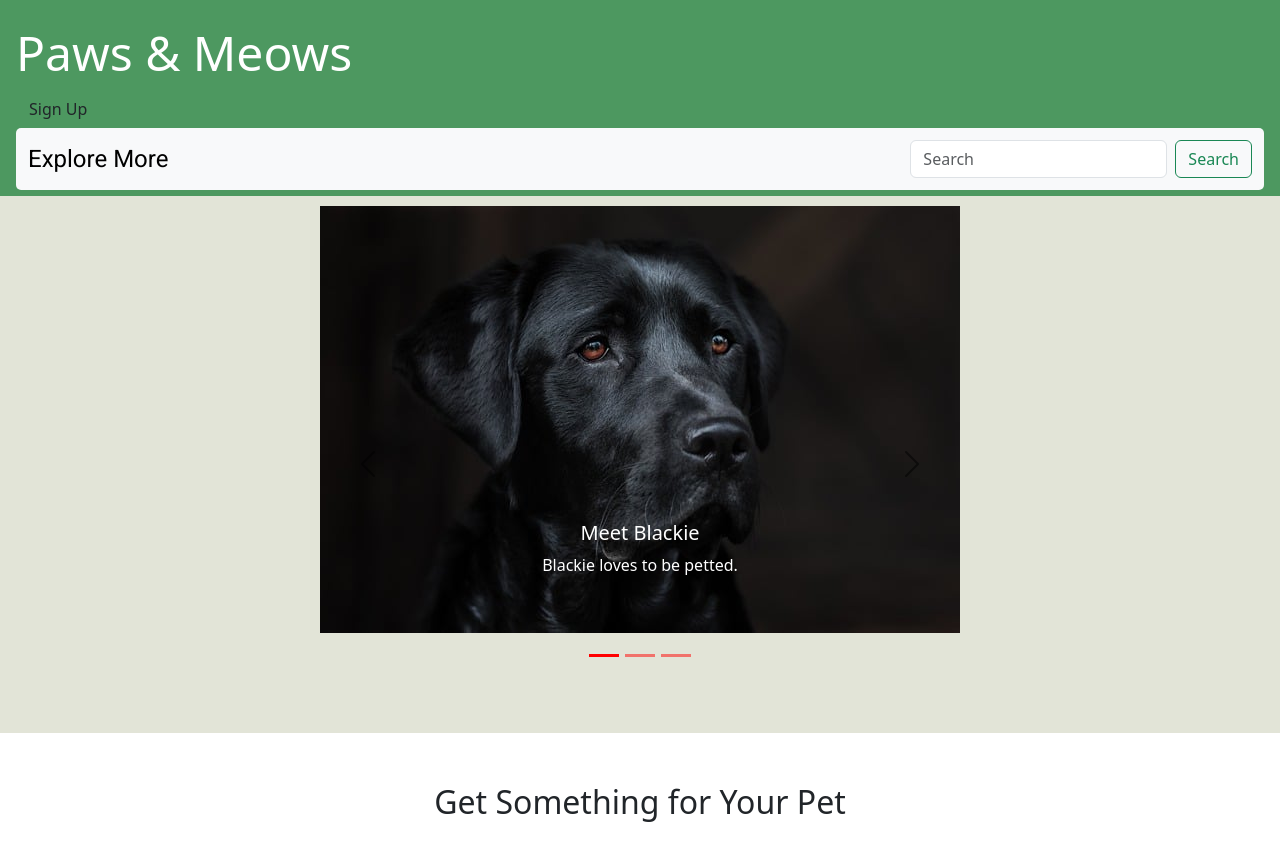
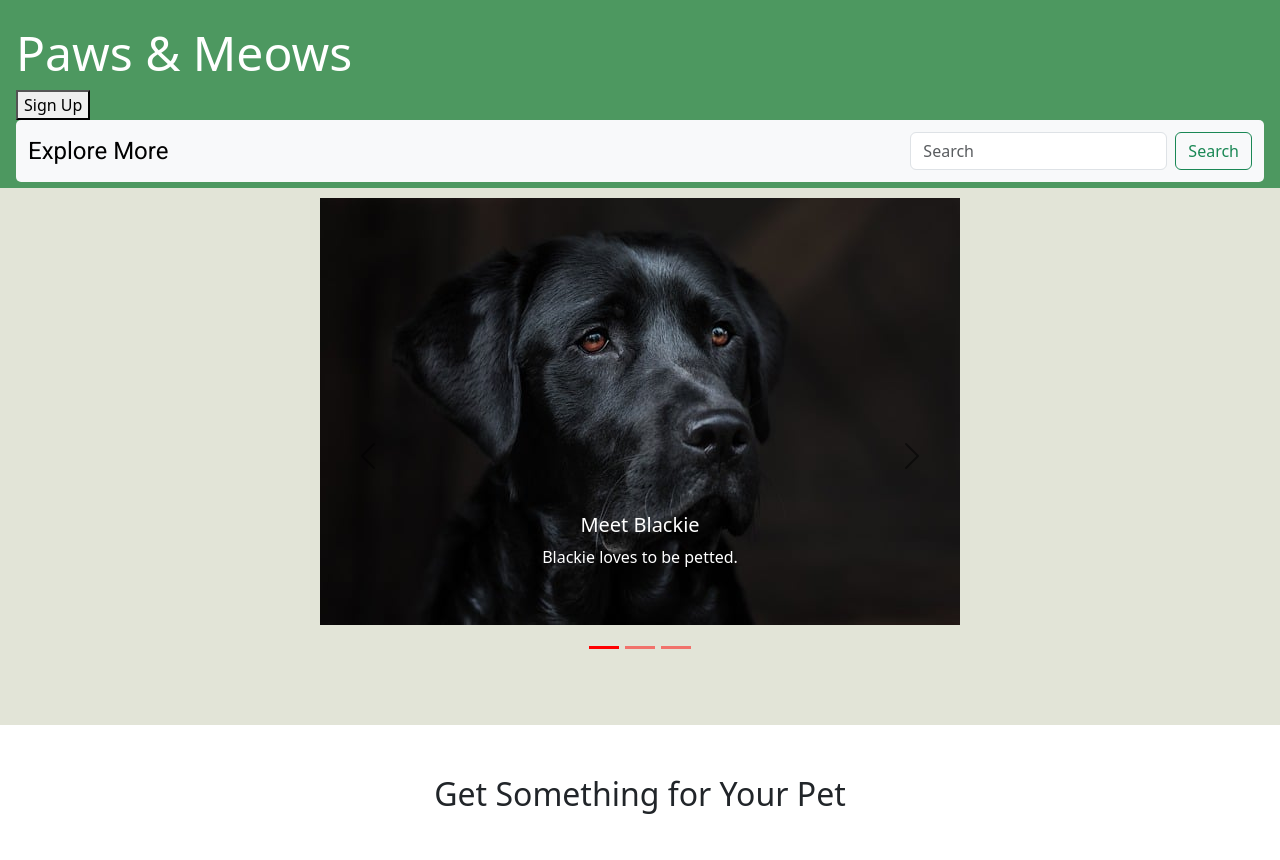
Before and after one commit to arstanciel/Paws-and-Meows-Inc., a plain HTML site: page index.html in a window 1280 px wide. Drawn offline with nearby package versions, Linux system fonts and the light colour scheme.

```diff
--- a/index.html
+++ b/index.html
@@ -15,7 +15,7 @@
     <header class="header">
       <section>
         <h1>Paws & Meows </h1>
-        <a href="SignUp.html"> <button  class="btn"> Sign Up </button> </a>
+        <a href="SignUp.html"> <button  class="Signup-btn "> Sign Up </button> </a>
         <nav class="navbar bg-body-tertiary">
           <section class="container-fluid">
             <a class="navbar-brand">Explore More</a>
```
